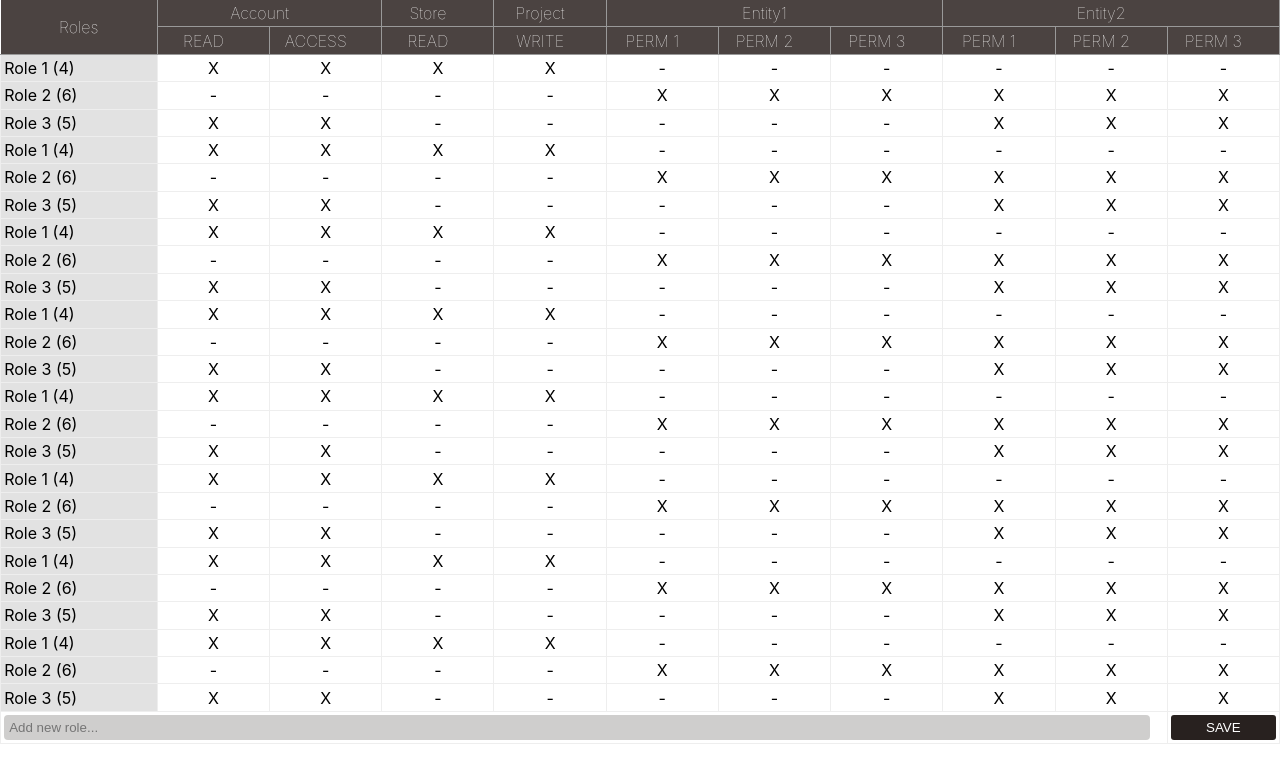
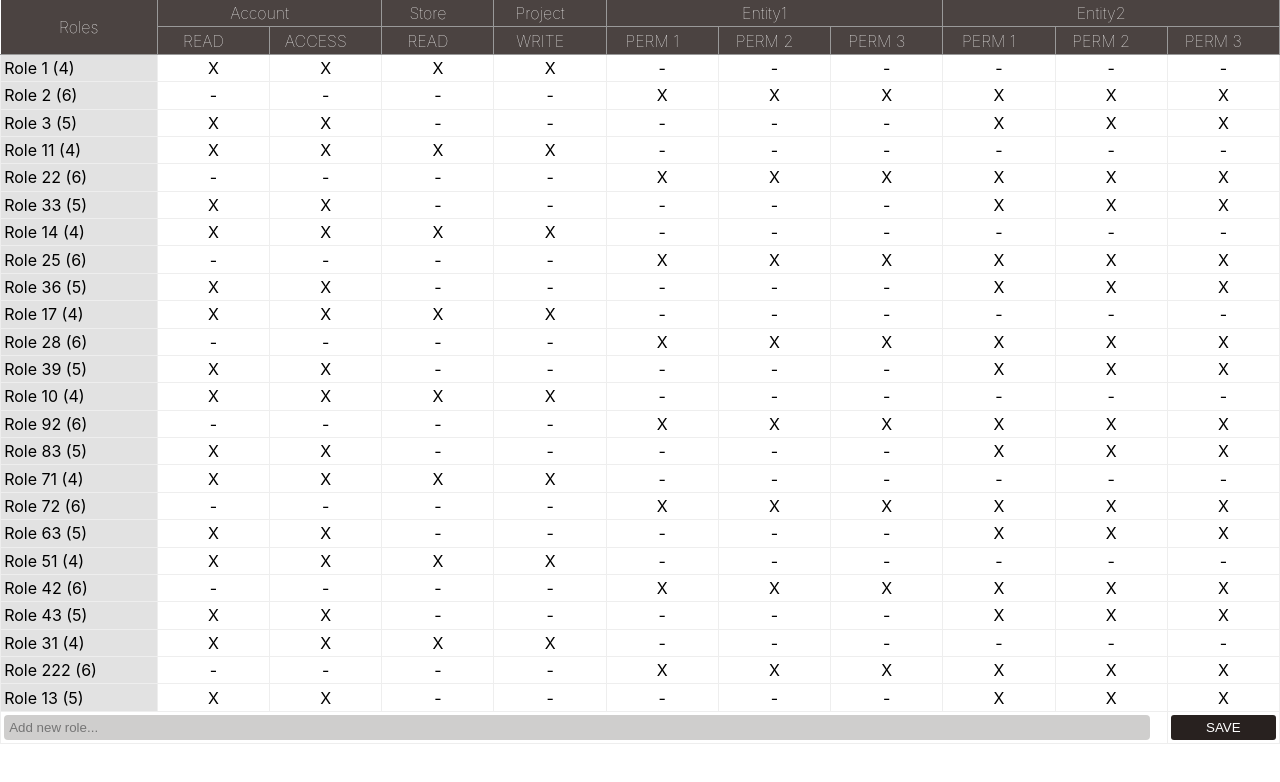
Before and after one commit to aoviedo92/test, a React (Create React App) app: page / in a window 1280 px wide. Shown: the top 782 px of the page. Built offline with nearby package versions, Linux system fonts and the light colour scheme; the HTML template or start-up script is replaced by a standard one.

Commit message:
fixing mocking data ids

```diff
--- a/src/mockData.js
+++ b/src/mockData.js
@@ -15,108 +15,108 @@ export const ROLES = [
     permissions: ['ACCOUNT:READ_ACCESS', 'ENTITY2:PERM 1_PERM 2_PERM 3']
   },
   {
-    id: "ogdb33RJ0el2A",
-    name: "Role 1",
+    id: "ogdb33RJ0el2A1",
+    name: "Role 11",
     permissions: ['ACCOUNT:READ_ACCESS', 'STORE:READ', 'PROJECT:WRITE']
   },
   {
-    id: "Z1z1vNCvRy7hF",
-    name: "Role 2",
+    id: "Z1z1vNCvRy7hF2",
+    name: "Role 22",
     permissions: ['ENTITY1:PERM 1_PERM 2_PERM 3', 'ENTITY2:PERM 1_PERM 2_PERM 3']
   },
   {
-    id: "LI6rMPmykXbfd",
-    name: "Role 3",
+    id: "LI6rMPmykXbfd3",
+    name: "Role 33",
     permissions: ['ACCOUNT:READ_ACCESS', 'ENTITY2:PERM 1_PERM 2_PERM 3']
   },
   {
-    id: "ogdb33RJ0el2A",
-    name: "Role 1",
+    id: "ogdb33RJ0el2A4",
+    name: "Role 14",
     permissions: ['ACCOUNT:READ_ACCESS', 'STORE:READ', 'PROJECT:WRITE']
   },
   {
-    id: "Z1z1vNCvRy7hF",
-    name: "Role 2",
+    id: "Z1z1vNCvRy7hF5",
+    name: "Role 25",
     permissions: ['ENTITY1:PERM 1_PERM 2_PERM 3', 'ENTITY2:PERM 1_PERM 2_PERM 3']
   },
   {
-    id: "LI6rMPmykXbfd",
-    name: "Role 3",
+    id: "LI6rMPmykXbfd6",
+    name: "Role 36",
     permissions: ['ACCOUNT:READ_ACCESS', 'ENTITY2:PERM 1_PERM 2_PERM 3']
   },
   {
-    id: "ogdb33RJ0el2A",
-    name: "Role 1",
+    id: "ogdb33RJ0el2A7",
+    name: "Role 17",
     permissions: ['ACCOUNT:READ_ACCESS', 'STORE:READ', 'PROJECT:WRITE']
   },
   {
-    id: "Z1z1vNCvRy7hF",
-    name: "Role 2",
+    id: "Z1z1vNCvRy7hF8",
+    name: "Role 28",
     permissions: ['ENTITY1:PERM 1_PERM 2_PERM 3', 'ENTITY2:PERM 1_PERM 2_PERM 3']
   },
   {
-    id: "LI6rMPmykXbfd",
-    name: "Role 3",
+    id: "LI6rMPmykXbfd9",
+    name: "Role 39",
     permissions: ['ACCOUNT:READ_ACCESS', 'ENTITY2:PERM 1_PERM 2_PERM 3']
   },
   {
-    id: "ogdb33RJ0el2A",
-    name: "Role 1",
+    id: "ogdb33RJ0el2A0",
+    name: "Role 10",
     permissions: ['ACCOUNT:READ_ACCESS', 'STORE:READ', 'PROJECT:WRITE']
   },
   {
-    id: "Z1z1vNCvRy7hF",
-    name: "Role 2",
+    id: "Z1z1vNCv9Ry7hF",
+    name: "Role 92",
     permissions: ['ENTITY1:PERM 1_PERM 2_PERM 3', 'ENTITY2:PERM 1_PERM 2_PERM 3']
   },
   {
-    id: "LI6rMPmykXbfd",
-    name: "Role 3",
+    id: "LI6rMPmy8kXbfd",
+    name: "Role 83",
     permissions: ['ACCOUNT:READ_ACCESS', 'ENTITY2:PERM 1_PERM 2_PERM 3']
   },
   {
-    id: "ogdb33RJ0el2A",
-    name: "Role 1",
+    id: "ogdb33RJ70el2A",
+    name: "Role 71",
     permissions: ['ACCOUNT:READ_ACCESS', 'STORE:READ', 'PROJECT:WRITE']
   },
   {
-    id: "Z1z1vNCvRy7hF",
-    name: "Role 2",
+    id: "Z1z1vN7CvRy7hF",
+    name: "Role 72",
     permissions: ['ENTITY1:PERM 1_PERM 2_PERM 3', 'ENTITY2:PERM 1_PERM 2_PERM 3']
   },
   {
-    id: "LI6rMPmykXbfd",
-    name: "Role 3",
+    id: "LI6rM6PmykXbfd",
+    name: "Role 63",
     permissions: ['ACCOUNT:READ_ACCESS', 'ENTITY2:PERM 1_PERM 2_PERM 3']
   },
   {
-    id: "ogdb33RJ0el2A",
-    name: "Role 1",
+    id: "ogdb33RJ05el2A",
+    name: "Role 51",
     permissions: ['ACCOUNT:READ_ACCESS', 'STORE:READ', 'PROJECT:WRITE']
   },
   {
-    id: "Z1z1vNCvRy7hF",
-    name: "Role 2",
+    id: "Z1z1vNC4vRy7hF",
+    name: "Role 42",
     permissions: ['ENTITY1:PERM 1_PERM 2_PERM 3', 'ENTITY2:PERM 1_PERM 2_PERM 3']
   },
   {
-    id: "LI6rMPmykXbfd",
-    name: "Role 3",
+    id: "LI6rMPm4ykXbfd",
+    name: "Role 43",
     permissions: ['ACCOUNT:READ_ACCESS', 'ENTITY2:PERM 1_PERM 2_PERM 3']
   },
   {
-    id: "ogdb33RJ0el2A",
-    name: "Role 1",
+    id: "ogdb33RJ30el2A",
+    name: "Role 31",
     permissions: ['ACCOUNT:READ_ACCESS', 'STORE:READ', 'PROJECT:WRITE']
   },
   {
-    id: "Z1z1vNCvRy7hF",
-    name: "Role 2",
+    id: "Z1z1vNC2vRy7hF",
+    name: "Role 222",
     permissions: ['ENTITY1:PERM 1_PERM 2_PERM 3', 'ENTITY2:PERM 1_PERM 2_PERM 3']
   },
   {
-    id: "LI6rMPmykXbfd",
-    name: "Role 3",
+    id: "LI6rMPmy1kXbfd",
+    name: "Role 13",
     permissions: ['ACCOUNT:READ_ACCESS', 'ENTITY2:PERM 1_PERM 2_PERM 3']
   },
 ];
```
